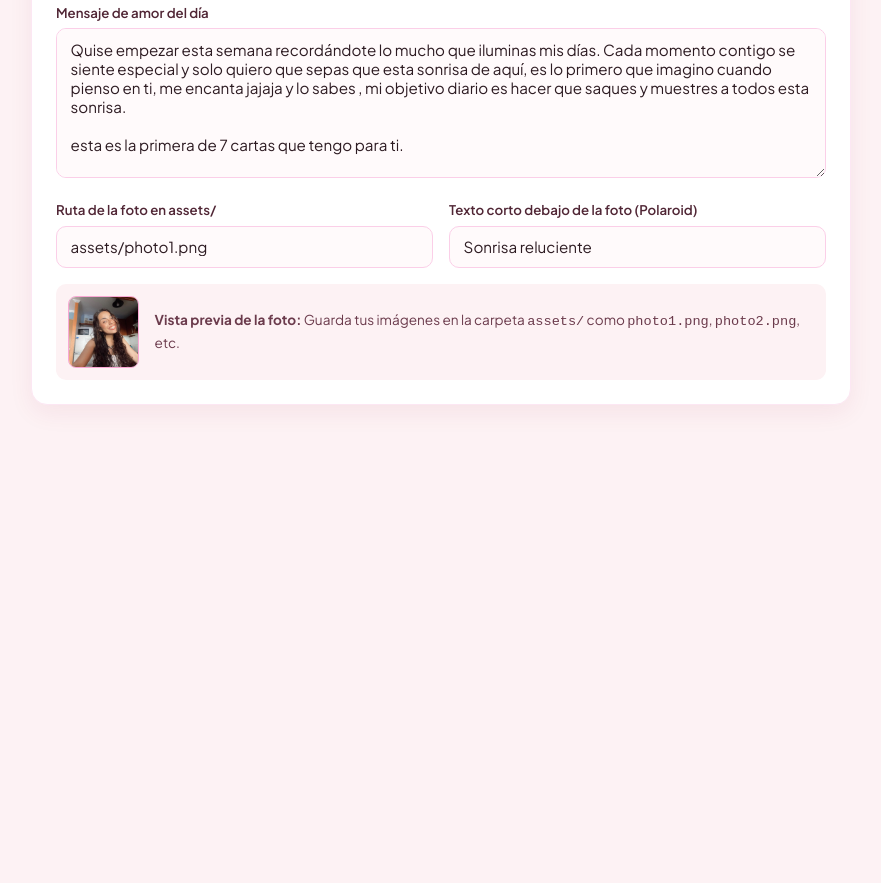
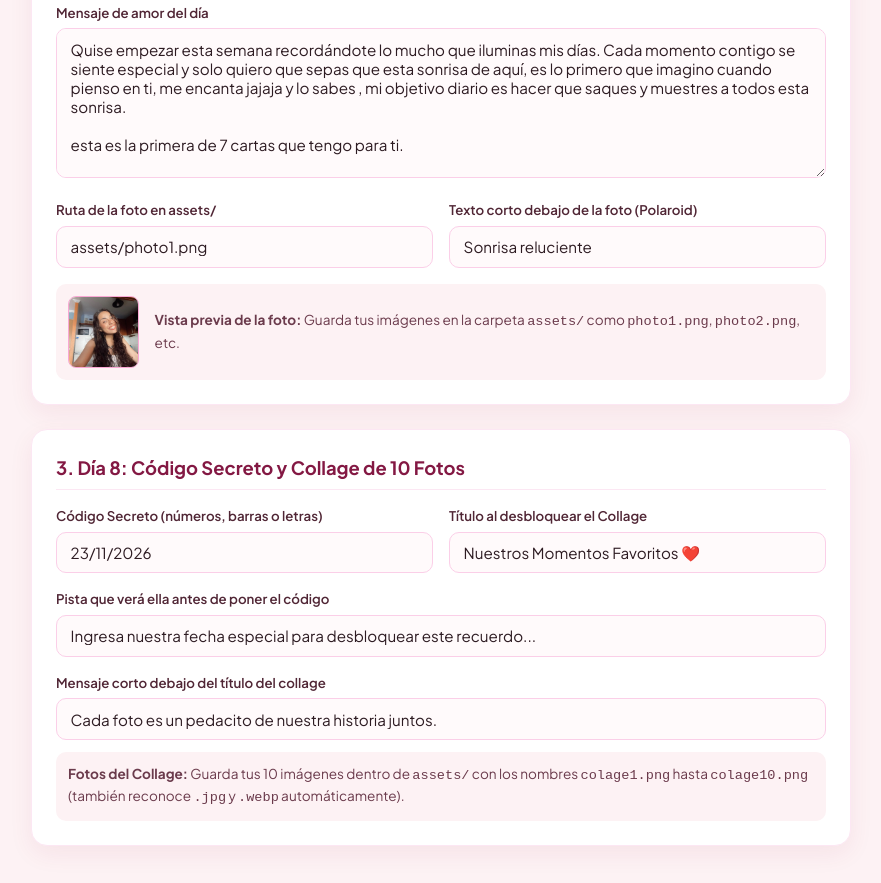
Before and after one commit to MartGonzez/cartadeamor, a plain HTML site: page index-admin.html in a window 1280 px wide. Shown: the part 899-1782 px from the top of the page, without its empty margins (199-1080 px from the left). Before the commit the page ends 1360 px from the top, so only its background shows below. Drawn offline with Linux system fonts and the light colour scheme.

Commit message:
Update index-admin.html

```diff
--- a/index-admin.html
+++ b/index-admin.html
@@ -3,7 +3,7 @@
 <head>
   <meta charset="UTF-8">
   <meta name="viewport" content="width=device-width, initial-scale=1.0">
-  <title>Admin - Editor de las 7 Cartas 💌</title>
+  <title>Admin - Editor de las Cartas 💌</title>
   <link href="https://fonts.googleapis.com/css2?family=Plus+Jakarta+Sans:wght@400;500;600;700&display=swap" rel="stylesheet">
   <link rel="stylesheet" href="styles.css">
   <script src="cartas-data.js"></script>
@@ -12,9 +12,10 @@
 
   <div class="admin-container">
     <header class="admin-header">
-      <h1>💌 Editor de las 7 Cartas</h1>
+      <h1>💌 Editor de las Cartas</h1>
       <div class="actions-bar">
         <a href="index.html" target="_blank" class="btn btn-secondary">👁️ Previsualizar</a>
+        <a href="index.html?dia=8" target="_blank" class="btn btn-secondary">🔐 Probar Día 8</a>
         <button class="btn btn-secondary" id="resetFromFileBtn" title="Descarta borrador local y recarga cartas-data.js">🔄 Recargar archivo</button>
         <button class="btn btn-primary" id="downloadFileBtn">⬇️ Descargar cartas-data.js</button>
       </div>
@@ -56,7 +57,7 @@
 
     <!-- Editor por Día (1 al 7) -->
     <section class="admin-card">
-      <h2>2. Editar Carta y Foto por Día</h2>
+      <h2>2. Editar Carta y Foto por Día (Días 1 al 7)</h2>
       <div class="day-tabs" id="dayTabs"></div>
 
       <div class="grid-2">
@@ -93,6 +94,37 @@
         </div>
       </div>
     </section>
+
+    <!-- Editor Día 8: Código Secreto y Collage -->
+    <section class="admin-card">
+      <h2>3. Día 8: Código Secreto y Collage de 10 Fotos</h2>
+      <div class="grid-2">
+        <div>
+          <label for="day8SecretCode">Código Secreto (números, barras o letras)</label>
+          <input type="text" id="day8SecretCode" placeholder="Ej: 23/11/2026">
+        </div>
+        <div>
+          <label for="day8CollageTitle">Título al desbloquear el Collage</label>
+          <input type="text" id="day8CollageTitle" placeholder="Nuestros Momentos Favoritos ❤️">
+        </div>
+      </div>
+
+      <div style="margin-bottom: 1rem;">
+        <label for="day8Hint">Pista que verá ella antes de poner el código</label>
+        <input type="text" id="day8Hint" placeholder="Ingresa nuestra fecha especial para desbloquear este recuerdo...">
+      </div>
+
+      <div>
+        <label for="day8CollageSubtitle">Mensaje corto debajo del título del collage</label>
+        <input type="text" id="day8CollageSubtitle" placeholder="Cada foto es un pedacito de nuestra historia juntos.">
+      </div>
+
+      <div class="photo-preview-row">
+        <div style="font-size: 0.85rem; color: #6b3b4c;">
+          <strong>Fotos del Collage:</strong> Guarda tus 10 imágenes dentro de <code>assets/</code> con los nombres <code>colage1.png</code> hasta <code>colage10.png</code> (también reconoce <code>.jpg</code> y <code>.webp</code> automáticamente).
+        </div>
+      </div>
+    </section>
   </div>
 
   <div class="status-toast" id="toast">¡Archivo cartas-data.js descargado! ✨</div>
@@ -101,6 +133,15 @@
     const DRAFT_KEY = "love_letters_admin_draft_v1";
 
     let data = JSON.parse(localStorage.getItem(DRAFT_KEY)) || structuredClone(window.CARTAS_CONFIG);
+    if (!data.day8) {
+      data.day8 = {
+        secretCode: "23/11/2026",
+        hint: "Ingresa nuestra fecha especial para desbloquear este recuerdo...",
+        collageTitle: "Nuestros Momentos Favoritos ❤️",
+        collageSubtitle: "Cada foto es un pedacito de nuestra historia juntos."
+      };
+    }
+
     let currentEditDay = 1;
 
     function showToast(msg) {
@@ -124,6 +165,14 @@
         dayObj.photo = document.getElementById("dayPhoto").value;
         dayObj.caption = document.getElementById("dayCaption").value;
       }
+
+      data.day8 = {
+        secretCode: document.getElementById("day8SecretCode").value,
+        hint: document.getElementById("day8Hint").value,
+        collageTitle: document.getElementById("day8CollageTitle").value,
+        collageSubtitle: document.getElementById("day8CollageSubtitle").value
+      };
+
       localStorage.setItem(DRAFT_KEY, JSON.stringify(data));
     }
 
@@ -144,6 +193,12 @@
       document.getElementById("themeSelect").value = data.theme;
       document.getElementById("welcomeTitle").value = data.welcomeTitle;
       document.getElementById("welcomeMessage").value = data.welcomeMessage;
+
+      document.getElementById("day8SecretCode").value = data.day8.secretCode || "";
+      document.getElementById("day8Hint").value = data.day8.hint || "";
+      document.getElementById("day8CollageTitle").value = data.day8.collageTitle || "";
+      document.getElementById("day8CollageSubtitle").value = data.day8.collageSubtitle || "";
+
       loadDayIntoForm(currentEditDay);
     }
 
@@ -192,6 +247,14 @@
       if (confirm("¿Quieres cargar los datos actuales de cartas-data.js y descartar cambios sin descargar?")) {
         localStorage.removeItem(DRAFT_KEY);
         data = structuredClone(window.CARTAS_CONFIG);
+        if (!data.day8) {
+          data.day8 = {
+            secretCode: "23/11/2026",
+            hint: "Ingresa nuestra fecha especial para desbloquear este recuerdo...",
+            collageTitle: "Nuestros Momentos Favoritos ❤️",
+            collageSubtitle: "Cada foto es un pedacito de nuestra historia juntos."
+          };
+        }
         loadAllFields();
         showToast("Datos recargados desde cartas-data.js 🔄");
       }
```
